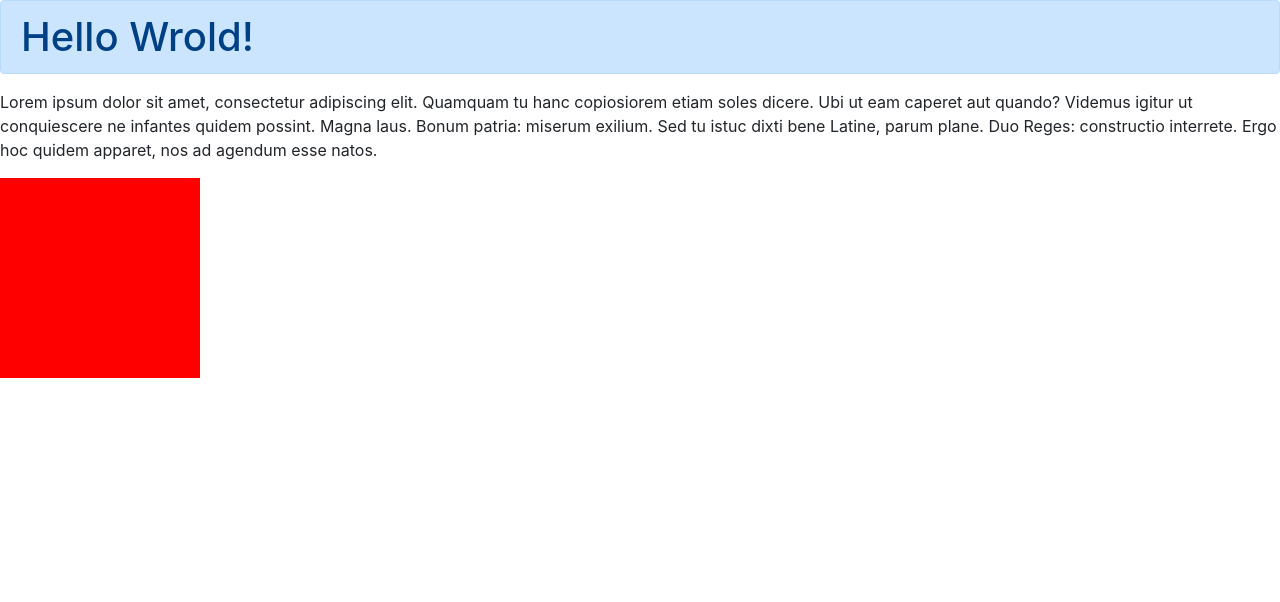
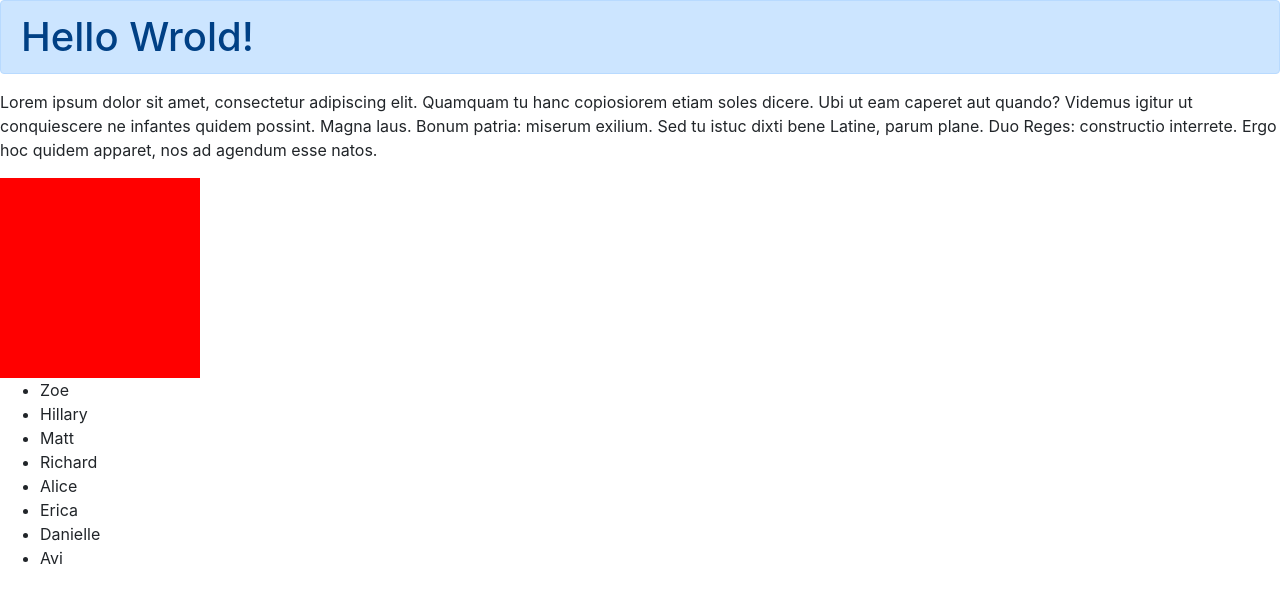
Before and after one commit to Avi-Cohen-Nehemia/react-basics, a React (Create React App) app: page / in a window 1280 px wide. Shown: the top 602 px of the page. Built offline with nearby package versions, Linux system fonts and the light colour scheme.

Commit message:
created component 'People'

```diff
--- a/src/App.js
+++ b/src/App.js
@@ -2,6 +2,7 @@ import React from 'react';
 import './App.css';
 import Header from './components/Header';
 import Paragraph from './components/Paragraph';
+import People from './components/People';
 import Square from './components/Square';
 
 const App = () => {
@@ -10,6 +11,7 @@ const App = () => {
       <Header />
       <Paragraph />
       <Square />
+      <People />
     </>
   );
 }
--- /dev/null
+++ b/src/components/People/index.js
@@ -0,0 +1,16 @@
+import React from "react";
+
+const People = () => {
+
+    let names = ['Zoe', 'Hillary', 'Matt', 'Richard', 'Alice', 'Erica', 'Danielle', 'Avi'];
+
+    return (
+        <ul>
+            { names.map((name, index) => (
+                <li key={ index }>{ name }</li>
+            ))}
+        </ul>
+    )
+}
+
+export default People;
```
